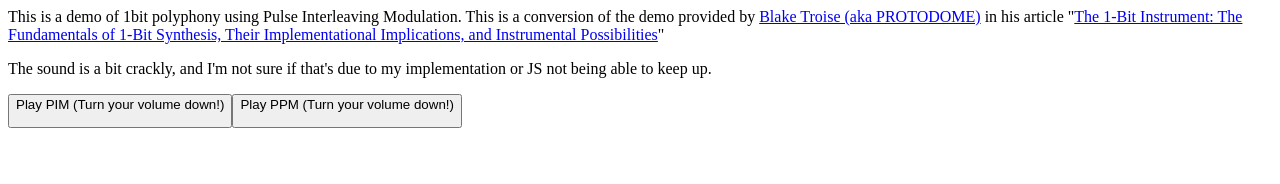
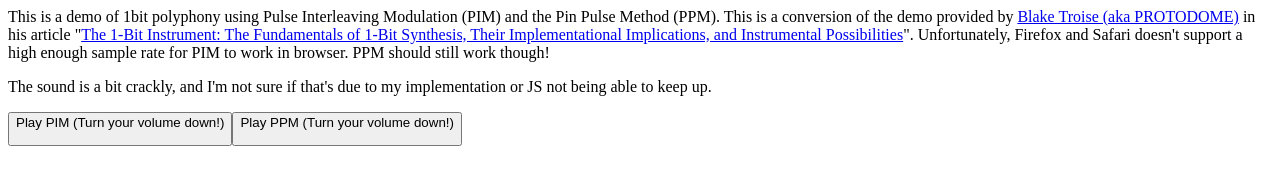
Before and after one commit to levicole/pim-web-audio-demo, a plain HTML site: page index.html in a window 1280 px wide. Drawn offline with Linux system fonts and the light colour scheme.

Commit message:
Update index.html

```diff
--- a/index.html
+++ b/index.html
@@ -5,7 +5,7 @@
 
   <body>
     <p>
-      This is a demo of 1bit polyphony using Pulse Interleaving Modulation. This is a conversion of the demo provided by <a href="http://protodome.com">Blake Troise (aka PROTODOME)</a> in his article "<a href="https://online.ucpress.edu/jsmg/article/1/1/44/2337/The-1-Bit-InstrumentThe-Fundamentals-of-1-Bit">The 1-Bit Instrument: The Fundamentals of 1-Bit Synthesis, Their Implementational Implications, and Instrumental Possibilities</a>"
+      This is a demo of 1bit polyphony using Pulse Interleaving Modulation (PIM) and the Pin Pulse Method (PPM). This is a conversion of the demo provided by <a href="http://protodome.com">Blake Troise (aka PROTODOME)</a> in his article "<a href="https://online.ucpress.edu/jsmg/article/1/1/44/2337/The-1-Bit-InstrumentThe-Fundamentals-of-1-Bit">The 1-Bit Instrument: The Fundamentals of 1-Bit Synthesis, Their Implementational Implications, and Instrumental Possibilities</a>". Unfortunately, Firefox and Safari doesn't support a high enough sample rate for PIM to work in browser. PPM should still work though!
     </p>
     <p>
       The sound is a bit crackly, and I'm not sure if that's due to my implementation or JS not being able to keep up.
```
